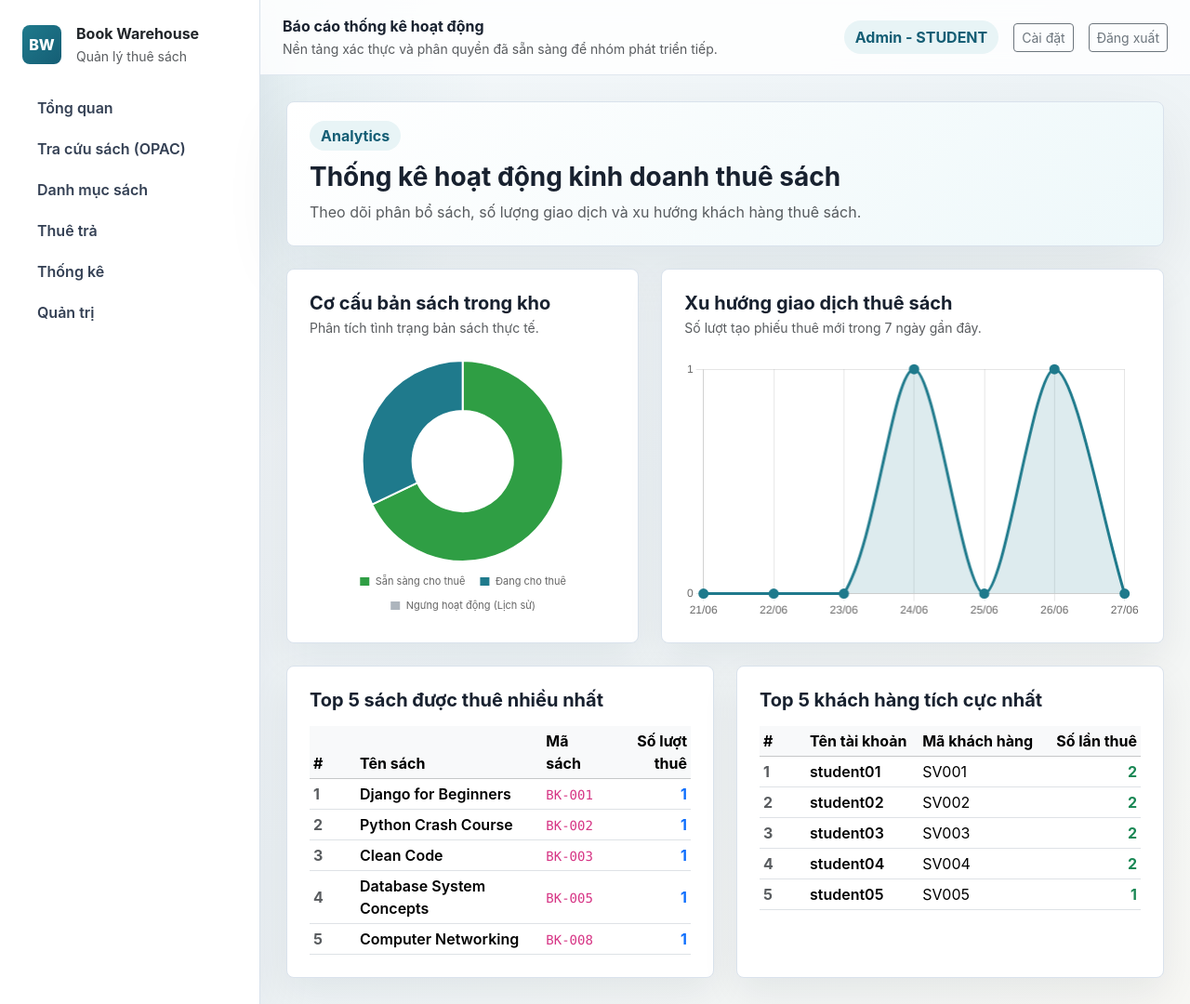
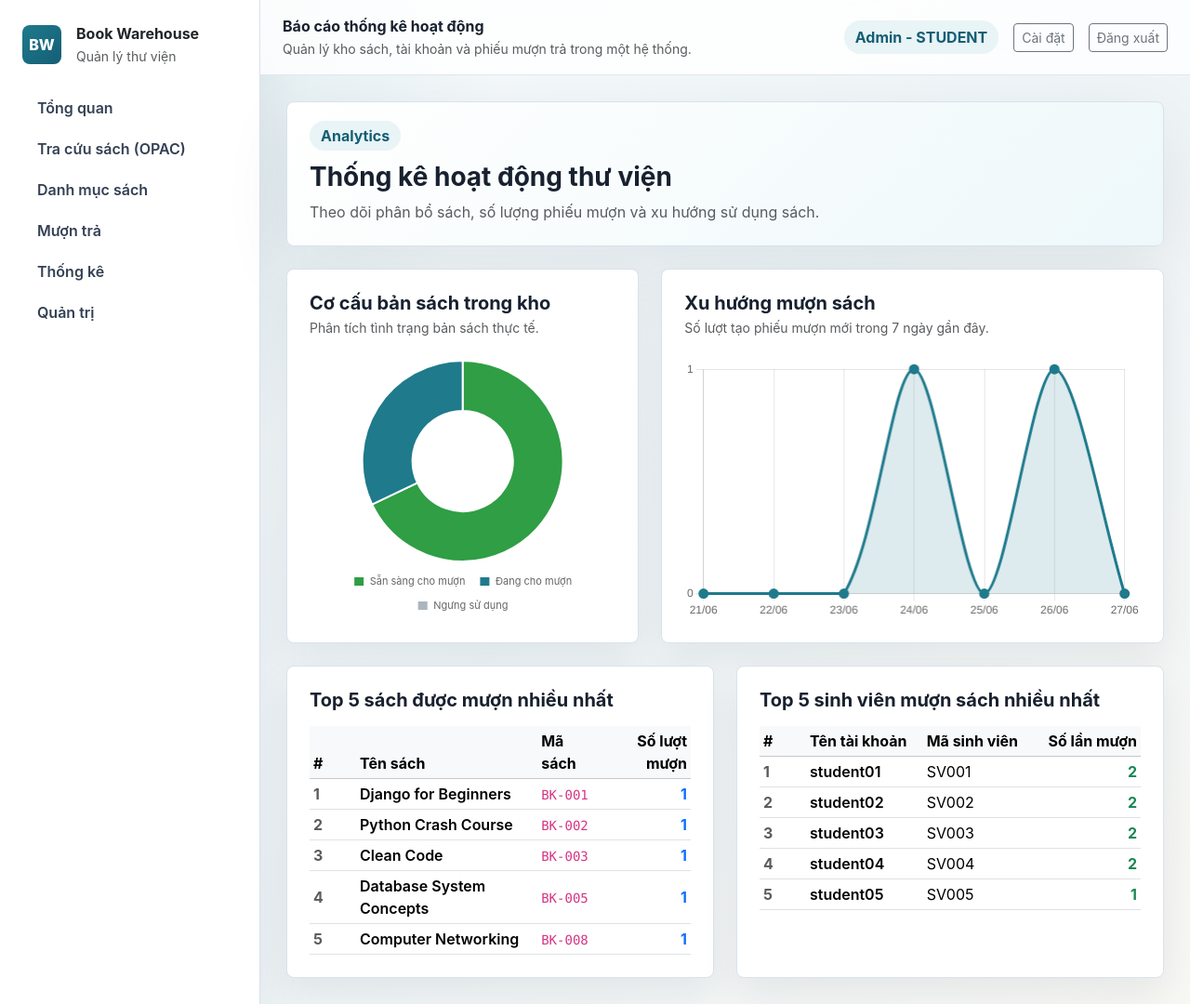
Before and after one commit to Chicken20145/Manage-book-warehouse, a Django app: page /statistics/ in a window 1280 px wide. Shown: the whole page at 93% size. Run offline with Django 4.2, Linux system fonts and the light colour scheme; a user stored in the database is signed in; data comes from the database, SQL or seed files in the repository.

Commit message:
Polish project terminology and completion copy

```diff
--- a/accounts/models.py
+++ b/accounts/models.py
@@ -4,8 +4,8 @@ from django.db import models
 class CustomUser(AbstractUser):
     ROLE_CHOICES = (
         ('ADMIN', 'Quản trị viên'),
-        ('LIBRARIAN', 'Nhân viên'),
-        ('STUDENT', 'Khách hàng'),
+        ('LIBRARIAN', 'Thủ thư'),
+        ('STUDENT', 'Sinh viên'),
     )
     role = models.CharField(max_length=20, choices=ROLE_CHOICES, default='STUDENT')
     student_id = models.CharField(max_length=20, blank=True, null=True)
--- a/catalog/views.py
+++ b/catalog/views.py
@@ -7,7 +7,7 @@ from .forms import BookForm
 
 # 1. HÀM KIỂM TRA PHÂN QUYỀN
 def is_admin_or_librarian(user):
-    # Kiểm tra theo role của nhóm bạn tự định nghĩa
+    # Chỉ quản trị viên và thủ thư được thao tác dữ liệu sách.
     return getattr(user, 'role', '') in ['ADMIN', 'LIBRARIAN'] or user.is_superuser
 
 # 2. XEM DANH SÁCH & TÌM KIẾM (Ai cũng xem được)
@@ -67,7 +67,7 @@ def book_delete_view(request, pk):
         if book.borrowed_items.exists():
             book.is_active = False
             book.save(update_fields=['is_active', 'updated_at'])
-            messages.warning(request, 'Sách đã có lịch sử thuê nên không bị xóa. Hệ thống đã chuyển sách sang trạng thái ngưng sử dụng.')
+            messages.warning(request, 'Sách đã có lịch sử mượn nên không bị xóa. Hệ thống đã chuyển sách sang trạng thái ngưng sử dụng.')
             return redirect('book-list')
         book.delete()
         messages.success(request, 'Đã xóa sách khỏi danh mục.')
--- a/circulation/models.py
+++ b/circulation/models.py
@@ -7,7 +7,7 @@ from django.utils import timezone
 
 class Borrowing(models.Model):
     class Status(models.TextChoices):
-        BORROWED = 'BORROWED', 'Đang thuê'
+        BORROWED = 'BORROWED', 'Đang mượn'
         RETURNED = 'RETURNED', 'Đã trả'
         OVERDUE = 'OVERDUE', 'Quá hạn'
 
--- a/dashboard/templates/dashboard/opac.html
+++ b/dashboard/templates/dashboard/opac.html
@@ -8,7 +8,7 @@
     <div class="d-flex flex-column flex-md-row justify-content-between gap-3 align-items-md-center">
         <div>
             <span class="status-pill">OPAC</span>
-            <h1 class="h3 fw-bold mt-3 mb-2">Thư viện sách thuê trực tuyến</h1>
+            <h1 class="h3 fw-bold mt-3 mb-2">Tra cứu sách thư viện trực tuyến</h1>
             <p class="text-muted mb-0">Tìm kiếm nhanh sách trong kho, xem số lượng bản sách sẵn có và các thông tin liên quan.</p>
         </div>
         <form method="get" class="input-group" style="max-width: 420px;">
--- a/dashboard/templates/dashboard/statistics.html
+++ b/dashboard/templates/dashboard/statistics.html
@@ -8,8 +8,8 @@
     <div class="d-flex flex-column flex-md-row justify-content-between gap-3 align-items-md-center">
         <div>
             <span class="status-pill">Analytics</span>
-            <h1 class="h3 fw-bold mt-3 mb-2">Thống kê hoạt động kinh doanh thuê sách</h1>
-            <p class="text-muted mb-0">Theo dõi phân bổ sách, số lượng giao dịch và xu hướng khách hàng thuê sách.</p>
+            <h1 class="h3 fw-bold mt-3 mb-2">Thống kê hoạt động thư viện</h1>
+            <p class="text-muted mb-0">Theo dõi phân bổ sách, số lượng phiếu mượn và xu hướng sử dụng sách.</p>
         </div>
     </div>
 </section>
@@ -30,10 +30,10 @@
     <!-- Chart 2: Rental Trend (Line) -->
     <div class="col-lg-7">
         <div class="data-card p-4 h-100">
-            <h2 class="h5 fw-bold mb-1">Xu hướng giao dịch thuê sách</h2>
-            <p class="text-muted small mb-4">Số lượt tạo phiếu thuê mới trong 7 ngày gần đây.</p>
+            <h2 class="h5 fw-bold mb-1">Xu hướng mượn sách</h2>
+            <p class="text-muted small mb-4">Số lượt tạo phiếu mượn mới trong 7 ngày gần đây.</p>
             <div style="position: relative; height:280px; width:100%">
-                <canvas id="rentTrendChart"></canvas>
+                <canvas id="borrowTrendChart"></canvas>
             </div>
         </div>
     </div>
@@ -44,7 +44,7 @@
     <!-- List 1: Top Books -->
     <div class="col-lg-6">
         <div class="data-card p-4 h-100">
-            <h2 class="h5 fw-bold mb-3">Top 5 sách được thuê nhiều nhất</h2>
+            <h2 class="h5 fw-bold mb-3">Top 5 sách được mượn nhiều nhất</h2>
             <div class="table-responsive">
                 <table class="table align-middle mb-0 table-sm">
                     <thead class="table-light">
@@ -52,7 +52,7 @@
                             <th style="width: 50px;">#</th>
                             <th>Tên sách</th>
                             <th>Mã sách</th>
-                            <th class="text-end">Số lượt thuê</th>
+                            <th class="text-end">Số lượt mượn</th>
                         </tr>
                     </thead>
                     <tbody>
@@ -61,10 +61,10 @@
                                 <td class="fw-bold text-muted">{{ forloop.counter }}</td>
                                 <td class="fw-semibold">{{ book.book__title }}</td>
                                 <td><code>{{ book.book__code }}</code></td>
-                                <td class="text-end fw-bold text-primary">{{ book.rent_count }}</td>
+                                <td class="text-end fw-bold text-primary">{{ book.borrow_count }}</td>
                             </tr>
                         {% empty %}
-                            <tr><td colspan="4" class="text-center text-muted py-4">Chưa phát sinh dữ liệu cho thuê.</td></tr>
+                            <tr><td colspan="4" class="text-center text-muted py-4">Chưa phát sinh dữ liệu mượn sách.</td></tr>
                         {% endfor %}
                     </tbody>
                 </table>
@@ -75,15 +75,15 @@
     <!-- List 2: Top Renters -->
     <div class="col-lg-6">
         <div class="data-card p-4 h-100">
-            <h2 class="h5 fw-bold mb-3">Top 5 khách hàng tích cực nhất</h2>
+            <h2 class="h5 fw-bold mb-3">Top 5 sinh viên mượn sách nhiều nhất</h2>
             <div class="table-responsive">
                 <table class="table align-middle mb-0 table-sm">
                     <thead class="table-light">
                         <tr>
                             <th style="width: 50px;">#</th>
                             <th>Tên tài khoản</th>
-                            <th>Mã khách hàng</th>
-                            <th class="text-end">Số lần thuê</th>
+                            <th>Mã sinh viên</th>
+                            <th class="text-end">Số lần mượn</th>
                         </tr>
                     </thead>
                     <tbody>
@@ -92,10 +92,10 @@
                                 <td class="fw-bold text-muted">{{ forloop.counter }}</td>
                                 <td class="fw-semibold">{{ renter.user__username }}</td>
                                 <td>{{ renter.user__student_id|default:"-" }}</td>
-                                <td class="text-end fw-bold text-success">{{ renter.rent_count }}</td>
+                                <td class="text-end fw-bold text-success">{{ renter.borrow_count }}</td>
                             </tr>
                         {% empty %}
-                            <tr><td colspan="4" class="text-center text-muted py-4">Chưa phát sinh dữ liệu khách hàng.</td></tr>
+                            <tr><td colspan="4" class="text-center text-muted py-4">Chưa phát sinh dữ liệu sinh viên.</td></tr>
                         {% endfor %}
                     </tbody>
                 </table>
@@ -110,7 +110,7 @@
     document.addEventListener("DOMContentLoaded", function() {
         // Data from backend
         const availableCopies = {{ book_stats.available }};
-        const rentedCopies = {{ book_stats.rented }};
+        const borrowedCopies = {{ book_stats.borrowed }};
         const inactiveCopies = {{ book_stats.inactive }};
 
         const trendLabels = {{ chart_trend.labels|safe }};
@@ -120,9 +120,9 @@
         new Chart(document.getElementById('bookDistChart'), {
             type: 'doughnut',
             data: {
-                labels: ['Sẵn sàng cho thuê', 'Đang cho thuê', 'Ngưng hoạt động (Lịch sử)'],
+                labels: ['Sẵn sàng cho mượn', 'Đang cho mượn', 'Ngưng sử dụng'],
                 datasets: [{
-                    data: [availableCopies, rentedCopies, inactiveCopies],
+                    data: [availableCopies, borrowedCopies, inactiveCopies],
                     backgroundColor: ['#2f9e44', '#1f7a8c', '#adb5bd'],
                     borderWidth: 2,
                     hoverOffset: 4
@@ -145,12 +145,12 @@
         });
 
         // 2. Rental Trend Chart
-        new Chart(document.getElementById('rentTrendChart'), {
+        new Chart(document.getElementById('borrowTrendChart'), {
             type: 'line',
             data: {
                 labels: trendLabels,
                 datasets: [{
-                    label: 'Số lượt thuê',
+                    label: 'Số lượt mượn',
                     data: trendData,
                     borderColor: '#1f7a8c',
                     backgroundColor: 'rgba(31, 122, 140, 0.15)',
--- a/dashboard/views.py
+++ b/dashboard/views.py
@@ -11,8 +11,8 @@ from circulation.models import Borrowing, BorrowedItem
 
 ROLE_LABELS = {
     'ADMIN': 'Quản trị viên',
-    'LIBRARIAN': 'Nhân viên',
-    'STUDENT': 'Khách hàng',
+    'LIBRARIAN': 'Thủ thư',
+    'STUDENT': 'Sinh viên',
 }
 
 
@@ -28,39 +28,39 @@ def dashboard_view(request):
             'note': 'Tổng số đầu sách đang được quản lý trong kho.',
         },
         {
-            'label': 'Đang cho thuê',
+            'label': 'Đang cho mượn',
             'value': Borrowing.objects.filter(status=Borrowing.Status.BORROWED).count(),
             'tone': 'warning',
-            'note': 'Phiếu thuê đang mở và chưa xác nhận trả.',
+            'note': 'Phiếu mượn đang mở và chưa xác nhận trả.',
         },
         {
-            'label': 'Khách hàng',
+            'label': 'Sinh viên',
             'value': student_count,
             'tone': 'success',
-            'note': 'Tài khoản khách hàng có thể thuê sách trong hệ thống.',
+            'note': 'Tài khoản sinh viên có thể mượn sách trong hệ thống.',
         },
         {
             'label': 'Quá hạn',
             'value': Borrowing.objects.filter(status=Borrowing.Status.OVERDUE).count(),
             'tone': 'danger',
-            'note': 'Phiếu cần nhân viên theo dõi và nhắc trả sách.',
+            'note': 'Phiếu cần thủ thư theo dõi và nhắc trả sách.',
         },
     ]
     actions_by_role = {
         'ADMIN': [
             'Kiểm tra tài khoản mới và phân quyền.',
-            'Duyệt thay đổi cấu hình hệ thống.',
+            'Kiểm tra cấu hình hệ thống và quyền truy cập.',
             'Theo dõi trạng thái các phân hệ trong dashboard.',
         ],
         'LIBRARIAN': [
             'Cập nhật danh mục sách và tình trạng tồn kho.',
-            'Xác nhận phiếu thuê/trả sách.',
-            'Theo dõi sách quá hạn cần nhắc khách hàng.',
+            'Xác nhận phiếu mượn/trả sách.',
+            'Theo dõi sách quá hạn cần nhắc sinh viên.',
         ],
         'STUDENT': [
             'Tìm sách trong kho.',
-            'Theo dõi sách đang thuê.',
-            'Xem lịch sử thuê/trả của bản thân.',
+            'Theo dõi sách đang mượn.',
+            'Xem lịch sử mượn/trả của bản thân.',
         ],
     }
     context = {
@@ -94,11 +94,11 @@ def statistics_view(request):
     )
     total_copies = active_agg['total'] or 0
     available_copies = active_agg['available'] or 0
-    rented_copies = total_copies - available_copies
+    borrowed_copies = total_copies - available_copies
 
     inactive_copies = Book.objects.filter(is_active=False).aggregate(total=Sum('total_copies'))['total'] or 0
 
-    # 2. Thống kê xu hướng thuê sách 7 ngày gần đây (Line Chart)
+    # 2. Thống kê xu hướng mượn sách 7 ngày gần đây (Line Chart)
     today = date.today()
     last_7_days = [today - timedelta(days=i) for i in range(6, -1, -1)]
     borrowings_by_day = Borrowing.objects.filter(
@@ -111,20 +111,20 @@ def statistics_view(request):
     for i, d in enumerate(last_7_days):
         day_data[i] = borrow_map.get(d, 0)
 
-    # 3. Top 5 sách thuê nhiều nhất
+    # 3. Top 5 sách mượn nhiều nhất
     top_books = BorrowedItem.objects.values('book__title', 'book__code')\
-        .annotate(rent_count=Count('id'))\
-        .order_by('-rent_count')[:5]
+        .annotate(borrow_count=Count('id'))\
+        .order_by('-borrow_count')[:5]
 
-    # 4. Top 5 khách hàng tích cực thuê sách nhất
+    # 4. Top 5 sinh viên mượn sách nhiều nhất
     top_renters = Borrowing.objects.values('user__username', 'user__student_id')\
-        .annotate(rent_count=Count('id'))\
-        .order_by('-rent_count')[:5]
+        .annotate(borrow_count=Count('id'))\
+        .order_by('-borrow_count')[:5]
 
     context = {
         'book_stats': {
             'available': available_copies,
-            'rented': rented_copies,
+            'borrowed': borrowed_copies,
             'inactive': inactive_copies,
         },
         'chart_trend': {
--- a/templates/base.html
+++ b/templates/base.html
@@ -148,7 +148,7 @@
             <span class="brand-mark">BW</span>
             <span>
                 <span class="d-block fw-bold">Book Warehouse</span>
-                <small class="text-muted">Quản lý thuê sách</small>
+                <small class="text-muted">Quản lý thư viện</small>
             </span>
         </a>
 
@@ -156,7 +156,7 @@
             <a class="nav-link" href="{% url 'dashboard' %}">Tổng quan</a>
             <a class="nav-link" href="{% url 'opac' %}">Tra cứu sách (OPAC)</a>
             <a class="nav-link" href="{% url 'book-list' %}">Danh mục sách</a>
-            <a class="nav-link" href="{% url 'loan-list' %}">Thuê trả</a>
+            <a class="nav-link" href="{% url 'loan-list' %}">Mượn trả</a>
             {% if user.is_authenticated and user.role == 'ADMIN' or user.role == 'LIBRARIAN' or user.is_superuser %}
                 <a class="nav-link" href="{% url 'statistics' %}">Thống kê</a>
             {% endif %}
@@ -170,7 +170,7 @@
         <header class="topbar px-3 px-lg-4 py-3 d-flex justify-content-between align-items-center">
             <div>
                 <div class="fw-bold">{% block page_heading %}Hệ thống quản lý kho sách{% endblock %}</div>
-                <small class="text-muted">Nền tảng xác thực và phân quyền đã sẵn sàng để nhóm phát triển tiếp.</small>
+                <small class="text-muted">Quản lý kho sách, tài khoản và phiếu mượn trả trong một hệ thống.</small>
             </div>
             <div class="d-flex align-items-center gap-3">
                 {% if user.is_authenticated %}
```
Also changed, not shown: accounts/forms.py (+4 -4 lines), accounts/templates/accounts/admin_panel.html (+8 -8 lines), circulation/forms.py (+5 -5 lines), circulation/templates/circulation/loan_list.html (+11 -15 lines), circulation/views.py (+4 -4 lines), dashboard/templates/dashboard/index.html (+7 -7 lines), manage.py (+0 -9 lines), accounts/migrations/0002_alter_customuser_role.py (added).
